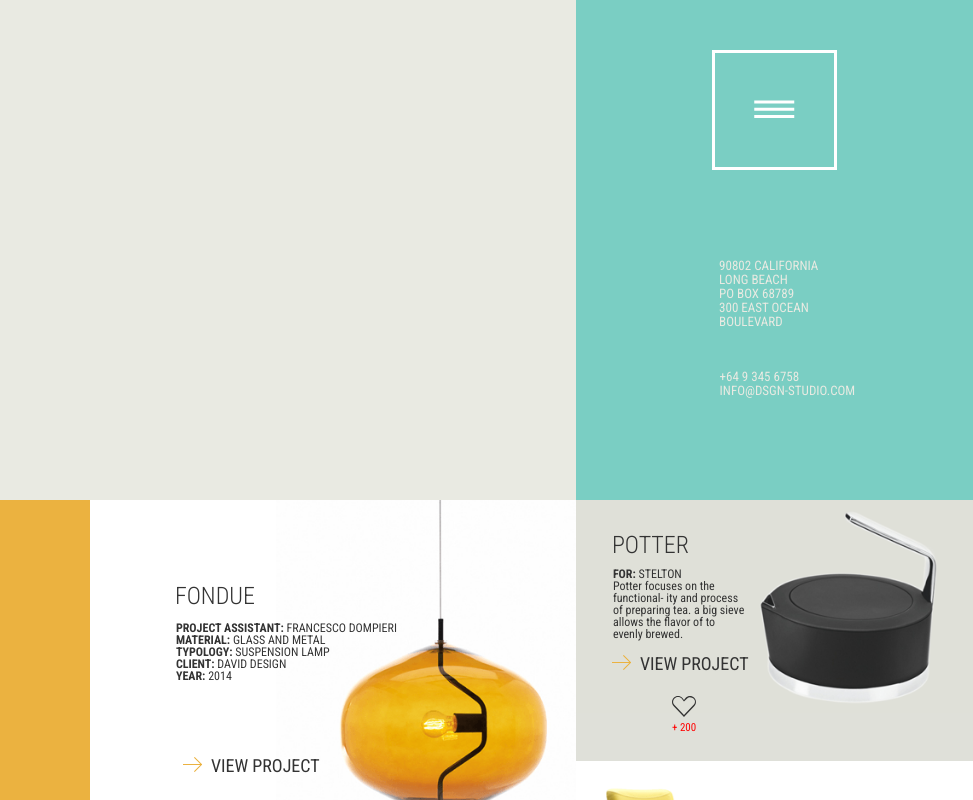
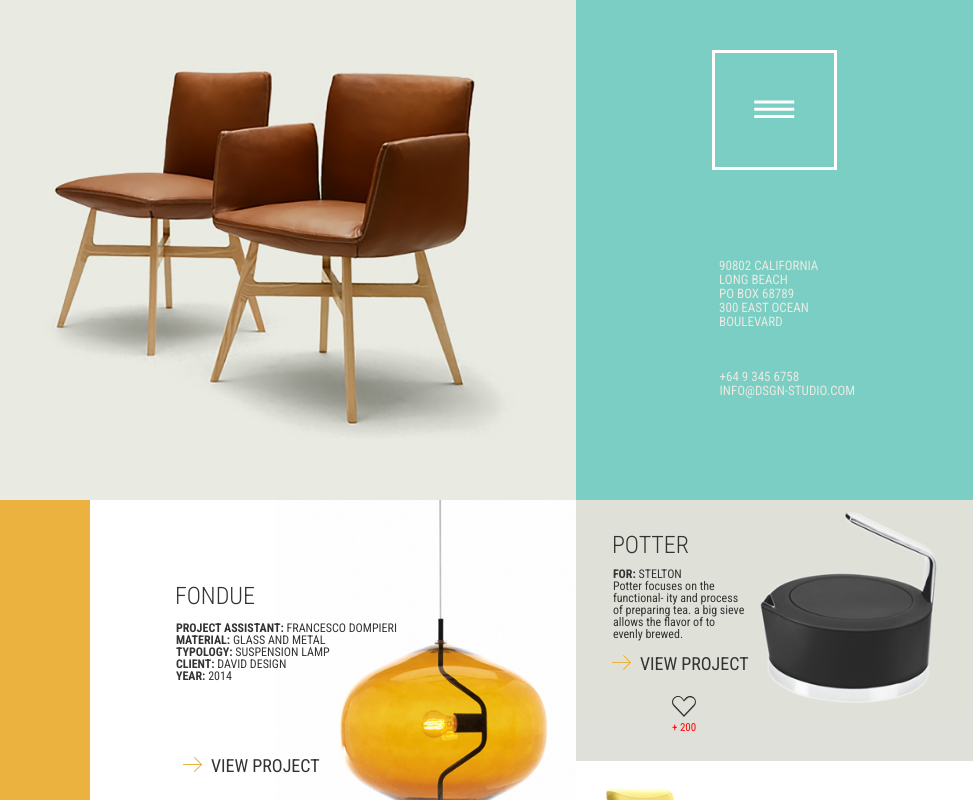
Before and after one commit to KushchO/hiload, a website: page source/index.html in a window 1280 px wide. Shown: the top 800 px of the page, 307-1280 px from the left. Drawn offline with nearby package versions, Linux system fonts and the light colour scheme; files that its build step writes are made by us from their sources; the site is published under a folder, as on GitHub Pages, so addresses that start at the root find nothing.

Commit message:
Исправил путь к фону

```diff
--- a/source/sass/blocks/header.scss
+++ b/source/sass/blocks/header.scss
@@ -59,7 +59,7 @@
     padding-top: 50px;
     width: 69%;
     background-image: none;
-    background-image: url("/img/armchiars.png");
+    background-image: url("../img/armchiars.png");
     background-size: 55.5% auto;
     background-repeat: no-repeat;
     background-position: 100% 50%;
```
Also changed, not shown: build/css/style.min.css.
